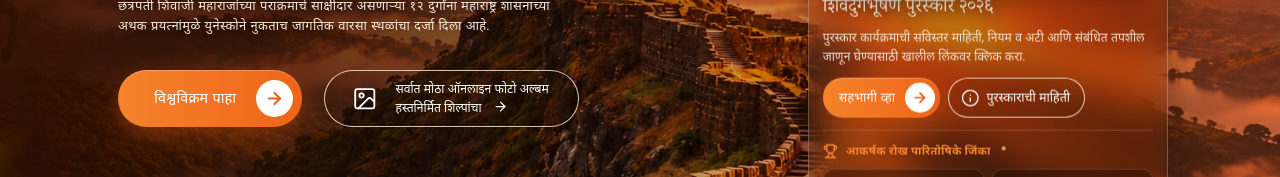
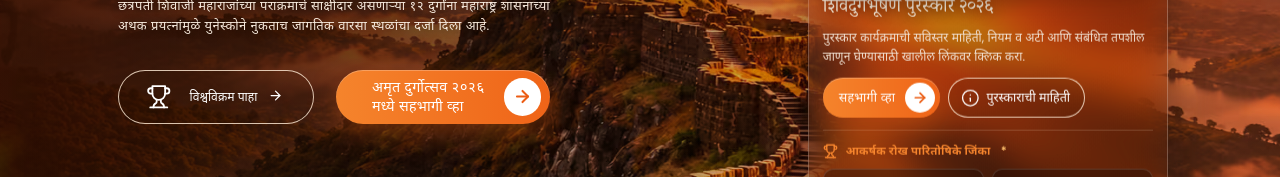
Before and after one commit to Vivekpatil1913/durgotsav-frontend, a React (Vite) app: page / in a window 1280 px wide. Shown: the part 395-572 px from the top of the page. Built offline with nearby package versions, Linux system fonts and the light colour scheme; no server answers; a web font is replaced by a local one.

Commit message:
new change on home page btn

```diff
--- a/src/components/home/Hero.jsx
+++ b/src/components/home/Hero.jsx
@@ -1,6 +1,6 @@
 import gsap from "gsap";
 import { ScrollTrigger } from "gsap/ScrollTrigger";
-import { ArrowRight, Award, Image as ImageIcon, Info, Trophy } from "lucide-react";
+import { ArrowRight, Award, Info, Trophy } from "lucide-react";
 import { useLayoutEffect, useRef } from "react";
 import { Link } from "react-router-dom";
 import { EDITION_YEAR, EDITION_YEAR_MR } from "../../config/edition.js";
@@ -130,16 +130,18 @@ export function Hero() {
           )}
         </p>
         <div className="hero__actions">
-          <Link to="/#world-record" className="hero-btn hero-btn--primary">
-            <span>{t("See world record glory", "विश्वविक्रम पाहा")}</span>
+          <Link to="/#world-record" className="hero-btn hero-btn--outline">
+            <Trophy className="hero-btn__icon" aria-hidden="true" />
+            <span>
+              {t("See world record glory", "विश्वविक्रम पाहा")} <ArrowRight className="hero-btn__arrow" size={15} aria-hidden="true" />
+            </span>
+          </Link>
+          <Link to="/participate" className="hero-btn hero-btn--primary">
+            <span>
+              {t("Participate in", `अमृत दुर्गोत्सव ${EDITION_YEAR_MR}`)}<br />
+              {t(`Amrut Durgotsav ${EDITION_YEAR}`, "मध्ये सहभागी व्हा")}
+            </span>
             <span className="hero-btn__circle" aria-hidden="true"><ArrowRight size={19} strokeWidth={2.6} /></span>
-          </Link>
-          <Link to="/album" className="hero-btn hero-btn--outline">
-            <ImageIcon className="hero-btn__icon" aria-hidden="true" />
-            <span>
-              {t("Largest Online Photo Album", "सर्वात मोठा ऑनलाइन फोटो अल्बम")}<br />
-              {t("of Handmade Sculptures", "हस्तनिर्मित शिल्पांचा")} <ArrowRight className="hero-btn__arrow" size={15} aria-hidden="true" />
-            </span>
           </Link>
         </div>
       </div>
--- a/src/components/home/hero.css
+++ b/src/components/home/hero.css
@@ -224,6 +224,7 @@
   padding: calc(var(--u) * 8) calc(var(--u) * 9) calc(var(--u) * 8) calc(var(--u) * 37);
   font-size: max(13px, calc(var(--u) * 14.6));
   font-weight: 400;
+  line-height: 1.3;
   letter-spacing: 0.02em;
   background: linear-gradient(90deg, #f5842c 0%, #ef6418 100%);
   box-shadow: 0 calc(var(--u) * 10) calc(var(--u) * 28) rgb(232 92 20 / 0.42), inset 0 1px 0 rgb(255 255 255 / 0.25);
```
